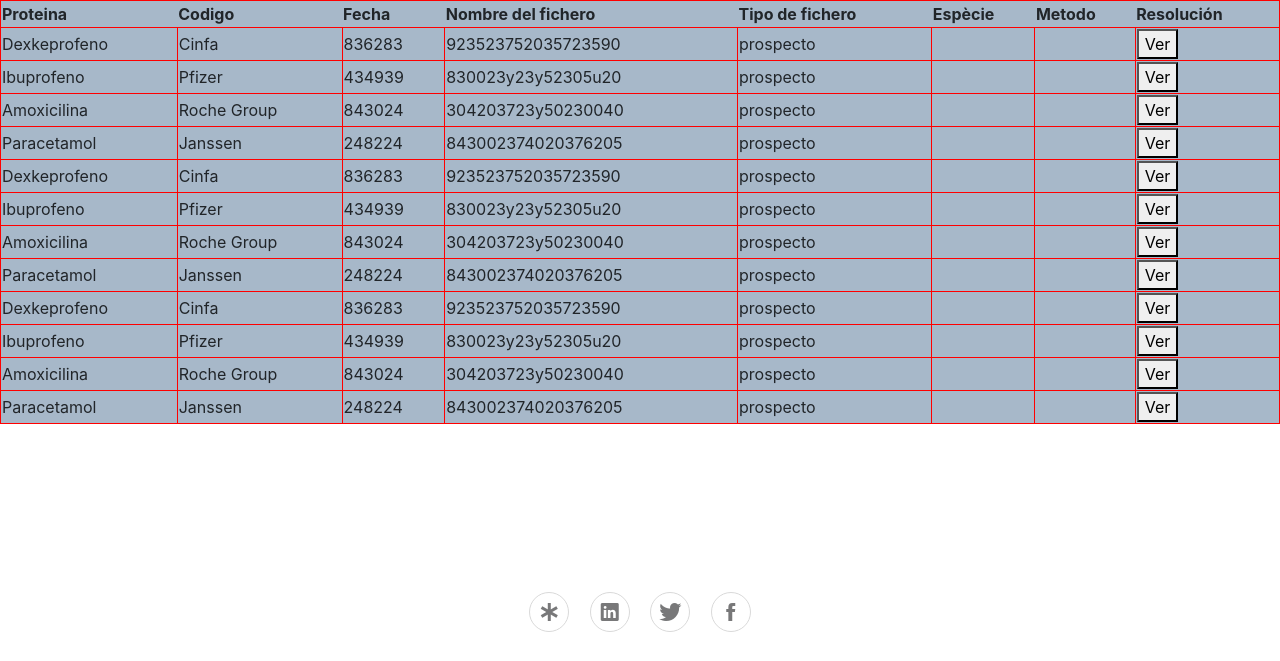
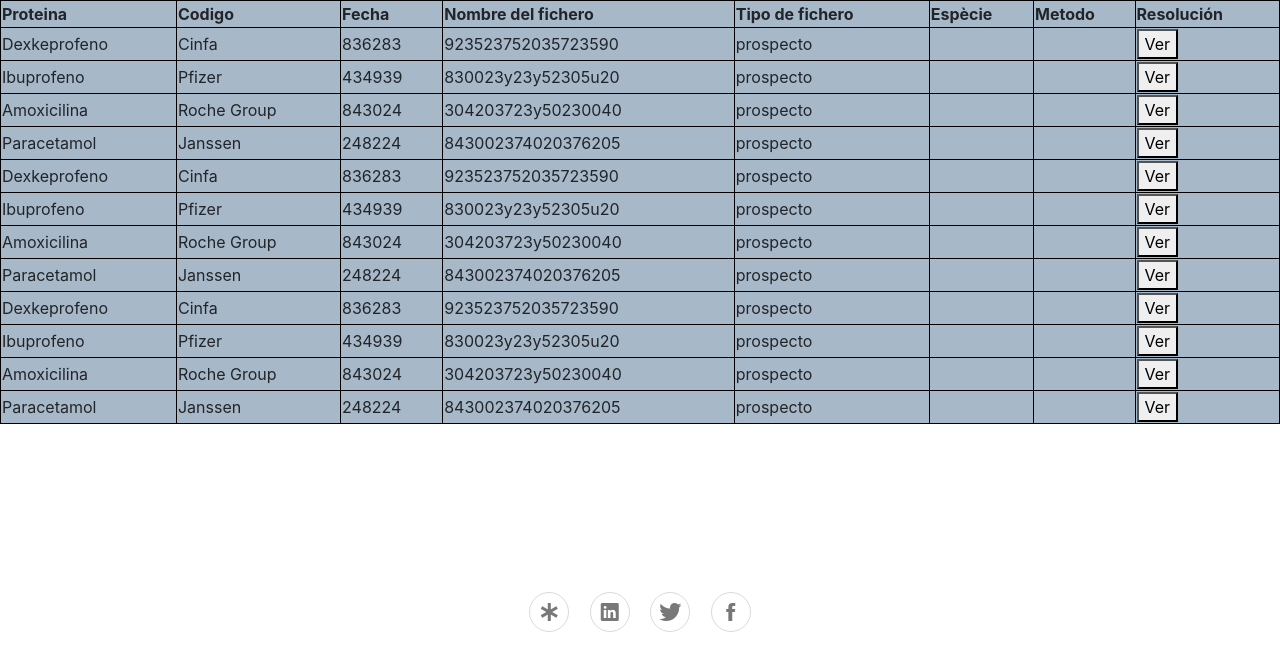
Before and after one commit to btorrent21/projecte, a PHP site: page /proteinas.html in a window 1280 px wide. Shown: the part 160-821 px from the top of the page. Run offline with PHP 8.4, Linux system fonts and the light colour scheme.

Commit message:
Update CSS-proteinas.css

```diff
--- a/CSS/CSS-proteinas.css
+++ b/CSS/CSS-proteinas.css
@@ -128,8 +128,8 @@ table{
     font-weight: bold;
 }
 
-table, tr, td{
-    border: red 1px solid;
+table, th, tr, td{
+    border: black 1px solid;
 }
 
 /*-------------------------------------------------------------------*/
```
